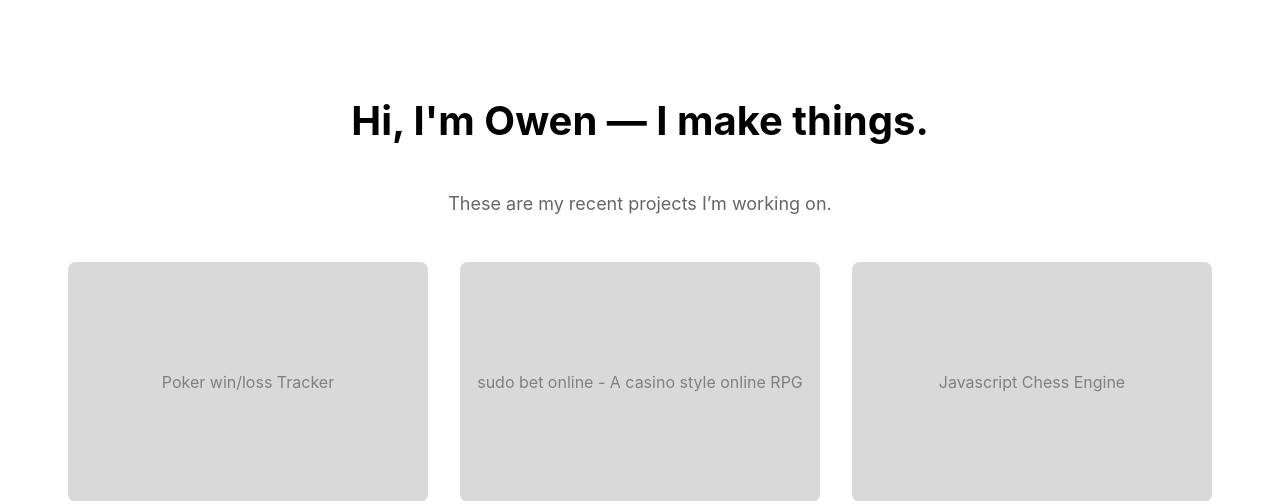
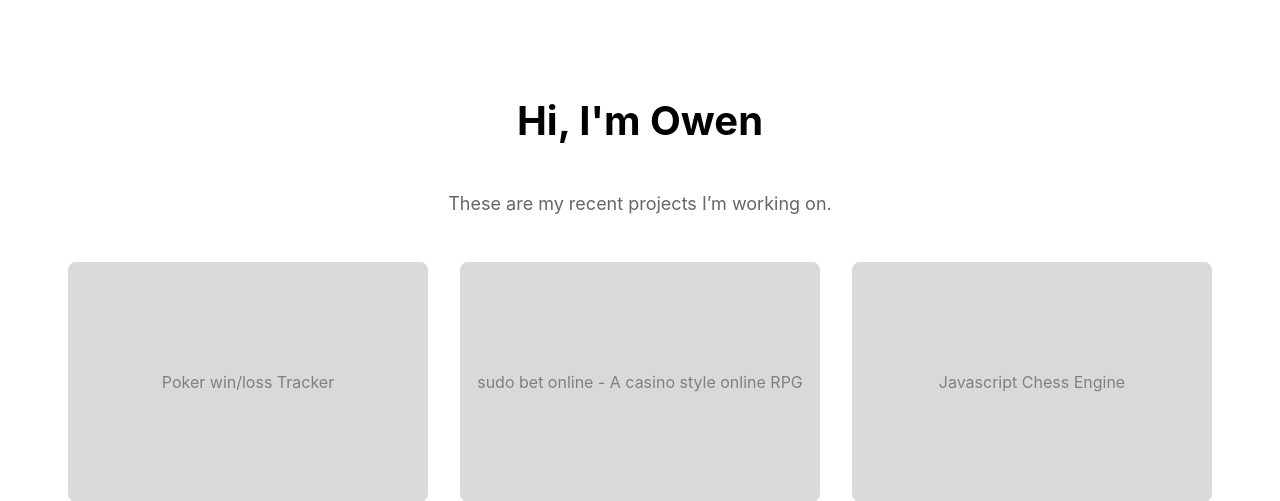
Before and after one commit to owenschu7/owenschu_site, a Django app: page / in a window 1280 px wide. Shown: the part 73-574 px from the top of the page. Run offline with Django 5.2, Linux system fonts and the light colour scheme; data comes from the database, SQL or seed files in the repository; parts of the project's set-up code (start-up, migrations or seed data) failed here and were passed over.

Commit message:
changed header

```diff
--- a/owenschu/templates/index.html
+++ b/owenschu/templates/index.html
@@ -40,7 +40,7 @@
   </header>
 
   <main class="hero" id="projects">
-    <h1 class="hero__title">Hi, I'm Owen — I make things.</h1>
+    <h1 class="hero__title">Hi, I'm Owen</h1>
     <p class="hero__subtitle">These are my recent projects I’m working on.</p>
 
     <div class="project-boxes">
```
